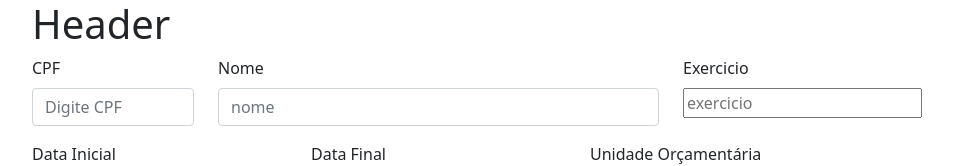
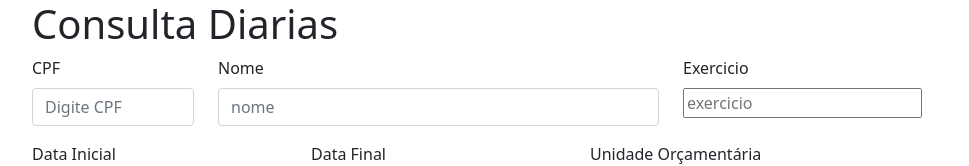
Before and after one commit to maurilima/consulta-diarias, a React (Create React App) app: page / in a window 1280 px wide. Shown: the top 166 px of the page, without its empty margins (62-1031 px from the left). Built offline with nearby package versions, Linux system fonts and the light colour scheme; no server answers.

Commit message:
Retirado Commentarios

```diff
--- a/package.json
+++ b/package.json
@@ -2,7 +2,8 @@
   "name": "consulta-diarias",
   "version": "0.1.0",
   "private": true,
-  "dependencies": {
+   "homepage" :"http://www.transparencia.rr.gov.br/condiarias",
+    "dependencies": {
     "@material-ui/core": "^4.12.3",
     "@testing-library/jest-dom": "^5.11.4",
     "@testing-library/react": "^11.1.0",
--- a/src/Components/GridDiaria/index.js
+++ b/src/Components/GridDiaria/index.js
@@ -139,7 +139,7 @@ async function GridDiaria(raw) {
 
     dados = await fetchDiaria(raw);
 
-    dados = clearData(dados.content)
+    data = clearData(dados.content)
     // setTotalRows(dados.totalElements)
 
     // setData(dados)
@@ -147,13 +147,13 @@ async function GridDiaria(raw) {
 
 
 reactDom.render(
-    <RenderGridDiaria  data ={dados} />,
+    <RenderGridDiaria />,
     document.getElementById('grid-diarias')
 );
 
 
 
-function RenderGridDiaria(props) {
+function RenderGridDiaria() {
     // const  [data, setData] = useState([]);
 
     // setData(props.data)
--- a/src/Components/Header/index.js
+++ b/src/Components/Header/index.js
@@ -5,37 +5,23 @@ import { Button, Col, Container, Form, Row } from "react-bootstrap";
 import { listUO } from '../../libs/UO'
 import { useForm } from "react-hook-form";
 import GridDiaria from "../GridDiaria";
-// import Remote from "../../temp/NovoTeste";
-// import ValidarApi from "../../temp/ValidarApi/ValidarApi";
 
-let raw ={};
-// const schema = yup.object().shape({
-//     // exercicio : yup.number("Deve Ser Numero"),
-//     // dataInicio: yup.date(),
-//     // dataFim   : yup.date(),
-//     // uo: yup.string()
-// });
-
-
-
-// let progressCreated = false;
-
+let raw = {};
 
 function ValidateData(data) {
     let vazio = 0;
 
     Object.keys(data).forEach((item) => {
-        // console.log('it=' + item + data[item])
         if (!data[item]) {
             vazio++
         }
         else {
             if (item === 'codUnidadeOrcamentaria') {
                 if (data[item] !== 'true') {
-                    raw = {...raw, [item]  : data[item]   }
+                    raw = { ...raw, [item]: data[item] }
                 }
             }
-            else raw = {...raw, [item]  : data[item]   }
+            else raw = { ...raw, [item]: data[item] }
         }
     })
 
@@ -43,35 +29,23 @@ function ValidateData(data) {
         alert('Informe ao menos um campo')
 
     }
-    else{
-        raw = {...raw, 'size': 1000}  //   default = 20
+    else {
+        raw = { ...raw, 'size': 1000 }  //   default = 20
         prepareData(raw);
-}
-
-
+    }
 }
 
 function prepareData(raw) {
     GridDiaria(raw)
-
-
 }
 
-
-
-
-
 function Header() {
-    const { register, handleSubmit} = useForm()
-        // resolver: yupResolver(schema)
-    // });
-    const onSubmit = data => { ValidateData(data)  }
-
-
+    const { register, handleSubmit } = useForm()
+    const onSubmit = data => { ValidateData(data) }
 
     return (
         <Container>
-            <h1>Header</h1>
+            <h1>Consulta Diarias</h1>
             <Form onSubmit={handleSubmit(onSubmit)}>
                 <Row  >
                     <Col xl={2} lg={3} md={3} sm={4} >
@@ -91,11 +65,9 @@ function Header() {
                             <Form.Label>Exercicio</Form.Label>
                             <input
                                 type="number"
-                                // defaultValue={0}
                                 placeholder="exercicio"
                                 {...register("codExercicio")} />
                         </Form.Group>
-                        {/* {errors.exercicio && <p>{errors.codExercicio.message}</p>} */}
                     </Col>
                 </Row>
                 <Row>
@@ -120,7 +92,6 @@ function Header() {
                             </select>
                         </Form.Group>
                     </Col>
-
                 </Row>
                 <Button className="mb-3" variant="primary" type="submit">
                     Consultar
@@ -137,6 +108,3 @@ function Header() {
 }
 
 export default Header;
-
-
-// xs={12} sm={2} md={2} lg={4}
```
